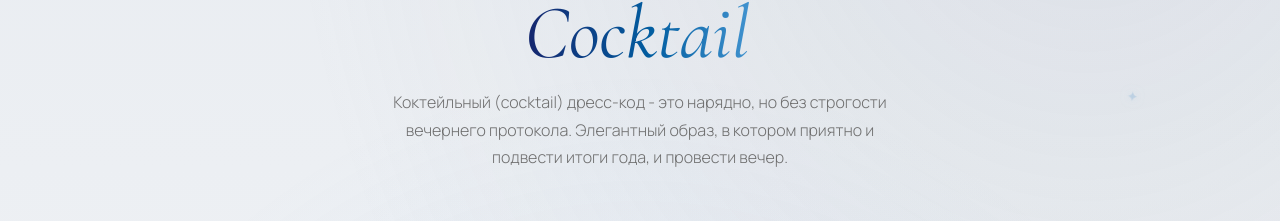
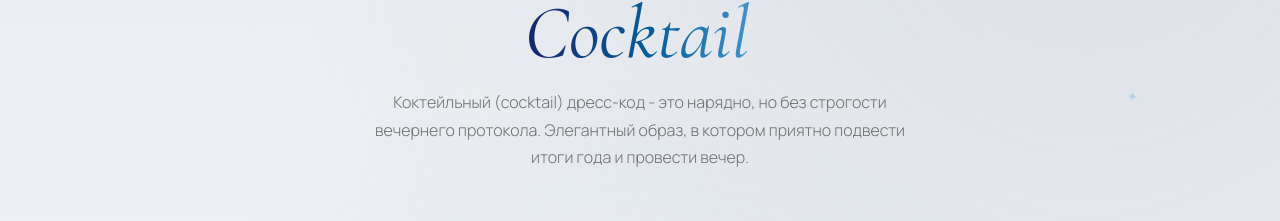
Before and after one commit to Xom9kWlepa/KVANT, a plain HTML site: page index.html in a window 1280 px wide. Shown: the part 2346-2567 px from the top of the page. Drawn offline with nearby package versions, Linux system fonts and the light colour scheme.

Commit message:
Update index.html

```diff
--- a/index.html
+++ b/index.html
@@ -435,7 +435,7 @@
     <div class="wrap-wide">
       <div class="reveal"><span class="label">Дресс-код</span></div>
       <div class="code reveal">Cocktail</div>
-      <p class="lead reveal">Коктейльный (cocktail) дресс-код - это нарядно, но без строгости вечернего протокола. Элегантный образ, в котором приятно и подвести итоги года, и провести вечер.</p>
+      <p class="lead reveal">Коктейльный (cocktail) дресс-код - это нарядно, но без строгости вечернего протокола. Элегантный образ, в котором приятно подвести итоги года и провести вечер.</p>
 
     </div>
   </section>
```
